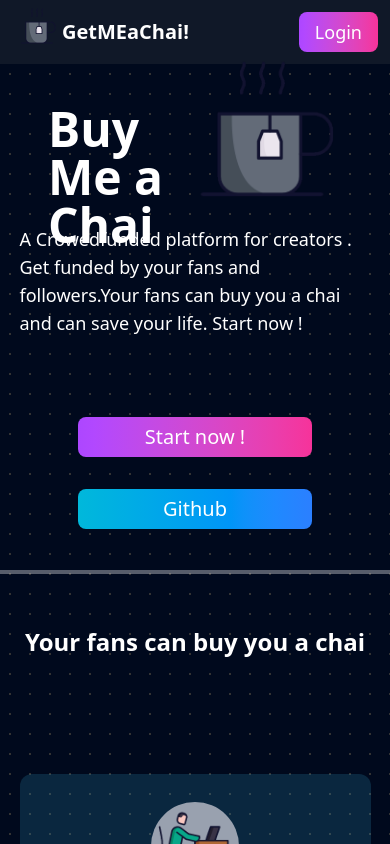
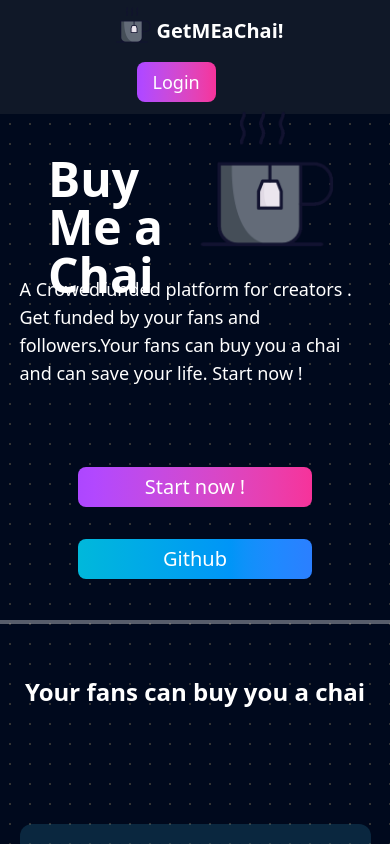
Before and after one commit to harsh-upla/get-me-a-chai, a Next.js app: page / in a window 390 px wide. Shown: the top 844 px of the page. Built offline with nearby package versions, Linux system fonts and the light colour scheme; no server answers.

Commit message:
navigation issue fixed

```diff
--- a/app/page.js
+++ b/app/page.js
@@ -24,7 +24,7 @@
         <div className="btn cursor-pointer gap-8 md:gap-3 flex md:flex-row flex-col w-[60vw] md:w-full justify-center">
           <Link
             className="text-white flex items-center justify-center bg-linear-to-r from-purple-500 to-pink-500 hover:bg-linear-to-l focus:ring-2 focus:outline-none focus:ring-purple-900 dark:focus:ring-purple-800 font-medium rounded-lg text-xl px-4 py-2.5 text-center leading-5 cursor-pointer "
-            href={"/"}
+            href={"/login"}
           >
             <button type="button">Start now !</button>
           </Link>
--- a/components/Dashboard.js
+++ b/components/Dashboard.js
@@ -102,7 +102,7 @@
       <h1 className="text-center font-bold text-3xl py-10">
         Welcome to your Dashboard
       </h1>
-      <div className=" container mx-auto">
+      <div className=" w-[90vw] md:w-[60vw] h-[84vh] mx-auto">
         <form className="max-w-2xl mx-auto" action={handleSubmit}>
           <div className="my-2">
             <label
--- a/components/Navbar.js
+++ b/components/Navbar.js
@@ -26,8 +26,8 @@
     }
   };
   return (
-    <nav className="h-16">
-      <div className="text-white h-full bg-gray-900 flex items-center justify-between px-3">
+    <nav className="md:h-16 max-w-full overflow-auto">
+      <div className="text-white h-full bg-gray-900 pb-3 md:pb-0 flex flex-col md:flex-row  items-center md:justify-between md:px-3">
         <div className="logo font-bold text-xl select-none flex gap-0 justify-center items-center">
           <Link className="flex gap-0 justify-center items-center" href={"/"}>
             <img
@@ -41,7 +41,7 @@
           </Link>
         </div>
         <div className="opts ">
-          <div className="">
+          <div className="flex md:w-fit w-[30vw] md:flex-row flex-col">
             {session ? (
               <div className="flex justify-center items-center gap-3">
                 <div className="cursor-pointer relative">
@@ -75,7 +75,7 @@
 
                     <div
                       anchor="bottom end"
-                      className={`${showdropdown ? "" : "hidden"} absolute z-3 right-0 mt-2 w-36 origin-top-right rounded-md bg-gray-800 outline-1 -outline-offset-1 outline-white/10 transition transition-discrete [--anchor-gap:--spacing(2)] data-closed:scale-95 data-closed:transform data-closed:opacity-0 data-enter:duration-100 data-enter:ease-out data-leave:duration-75 data-leave:ease-in`}
+                      className={`${showdropdown ? "" : "hidden"} absolute z-10 right-0 mt-2 w-36 origin-top-right rounded-md bg-gray-800 outline-1 -outline-offset-1 outline-white/10 transition transition-discrete [--anchor-gap:--spacing(2)] data-closed:scale-95 data-closed:transform data-closed:opacity-0 data-enter:duration-100 data-enter:ease-out data-leave:duration-75 data-leave:ease-in`}
                     >
                       <div className="py-1">
                         <Link
@@ -109,7 +109,7 @@
                       signOut();
                     }}
                     type="button"
-                    className="text-white bg-linear-to-r from-purple-500 to-pink-500 hover:bg-linear-to-l focus:ring-2 focus:outline-none focus:ring-purple-900 dark:focus:ring-purple-800 font-medium rounded-lg text-lg px-4 py-2.5 text-center leading-5 cursor-pointer "
+                    className="text-white bg-linear-to-r from-purple-500 to-pink-500 hover:bg-linear-to-l focus:ring-2 focus:outline-none focus:ring-purple-900 dark:focus:ring-purple-800 font-medium rounded-lg text-sm md:w-fit w-[30vw] px-4 py-2.5 text-center leading-5 cursor-pointer "
                   >
                     Log Out
                   </button>
```
